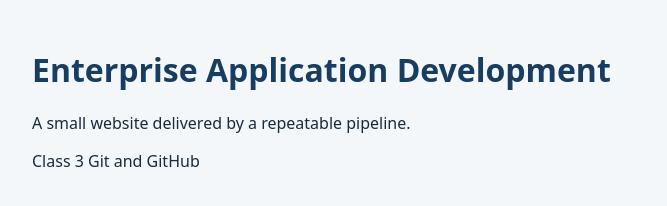
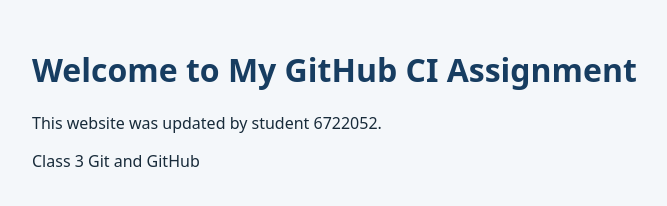
Before and after one commit to Shoon-moe-aung/ead-starter-assignment, a plain HTML site: page src/index.html in a window 1280 px wide. Shown: the whole page, without its empty margins (208-875 px from the left). Drawn offline with Linux system fonts and the light colour scheme.

Commit message:
Update website heading and student message

```diff
--- a/src/index.html
+++ b/src/index.html
@@ -8,8 +8,8 @@
 </head>
 <body>
   <main>
-    <h1>Enterprise Application Development</h1>
-    <p id="message">A small website delivered by a repeatable pipeline.</p>
+    <h1>Welcome to My GitHub CI Assignment</h1>
+    <p id="message">This website was updated by student 6722052.</p>
     <p>Class 3 Git and GitHub</p>
   </main>
 </body>
```
